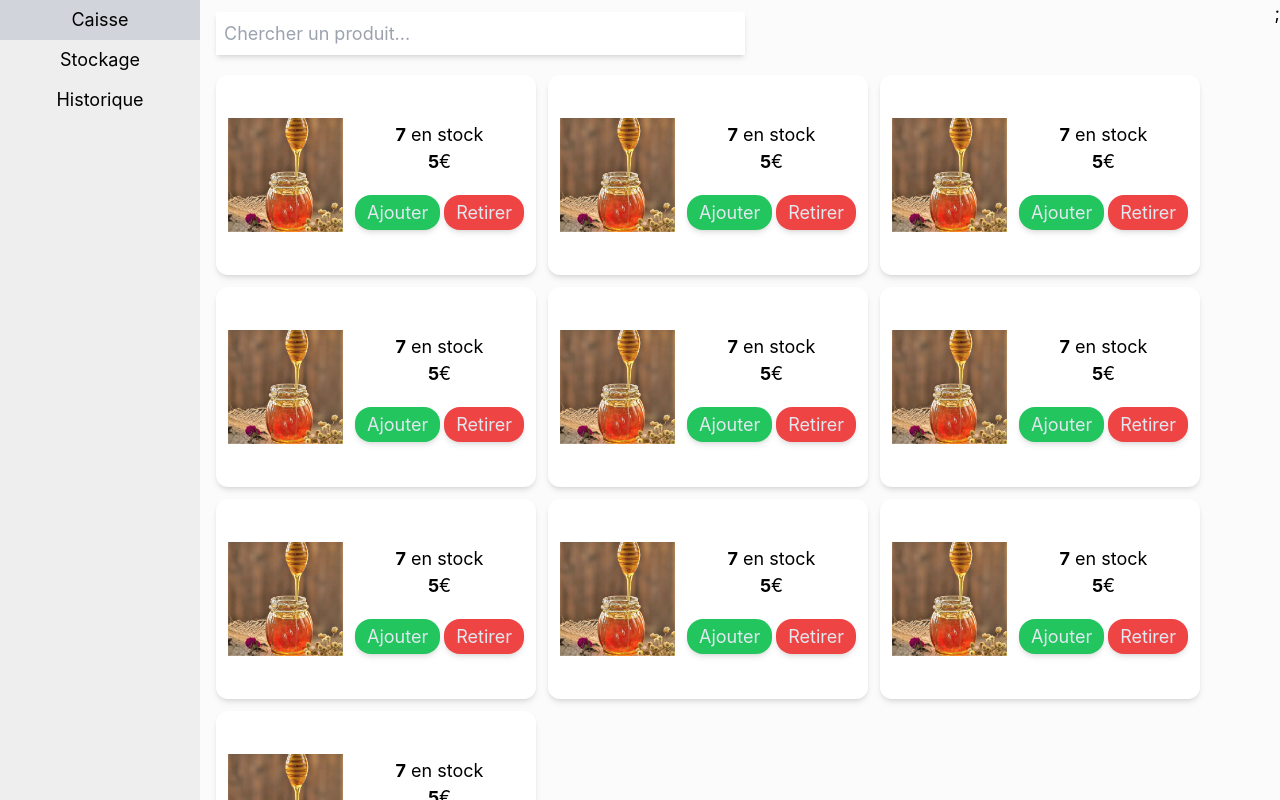
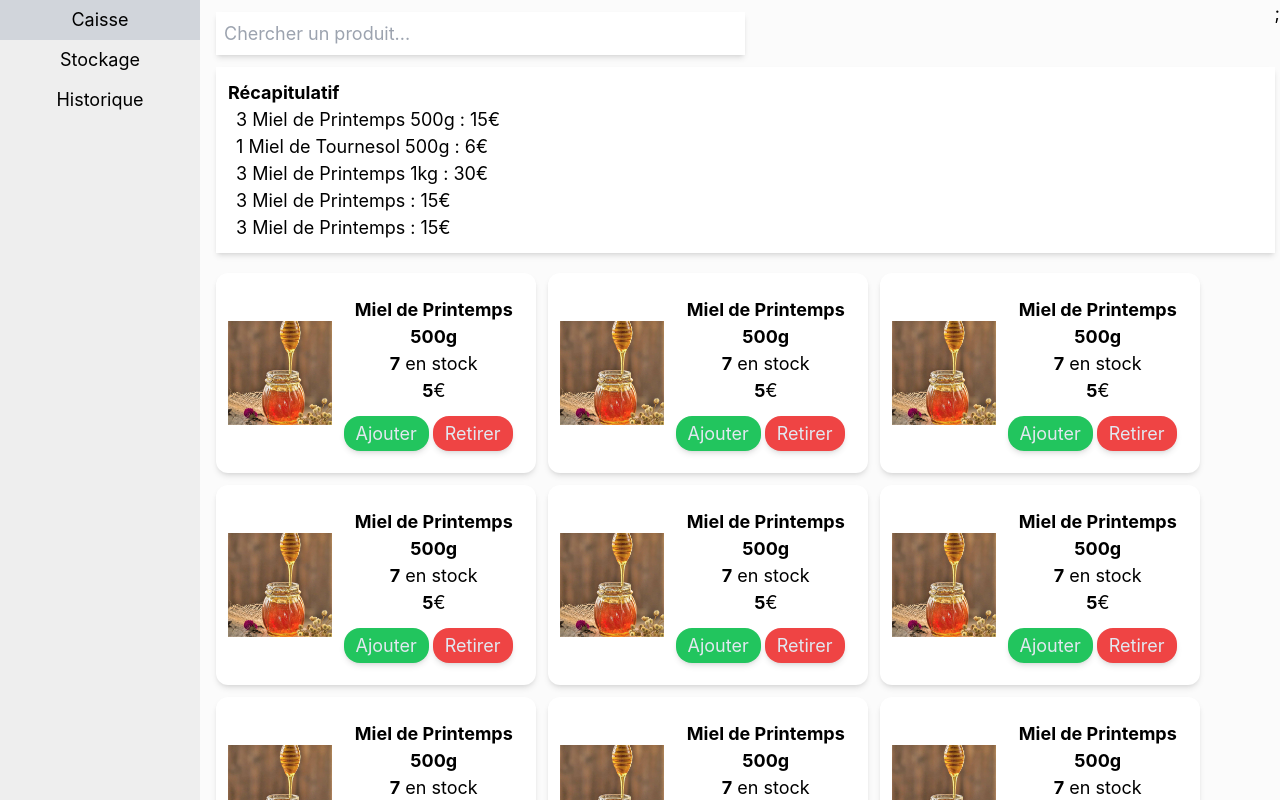
Before and after one commit to paul-rou/CashRegisterApp, a Next.js app in the folder frontend/: page / in a window 1280 px wide. Shown: the top 800 px of the page. Built offline with nearby package versions, Linux system fonts and the light colour scheme; no server answers; the database is empty.

Commit message:
[FEAT] Add SaleSummary component to Cash Header Layout

```diff
--- a/frontend/src/components/CashHeaderLayout/CashHeaderLayout.tsx
+++ b/frontend/src/components/CashHeaderLayout/CashHeaderLayout.tsx
@@ -1,9 +1,11 @@
+import SaleSummary from "../SaleSummary/SaleSummary";
 import SearchBar from "../SearchBar/SearchBar";
 
 const CashHeaderLayout = () => {
   return (
     <div className="ml-4 mt-3 mb-5">
       <SearchBar />
+      <SaleSummary />
     </div>
   );
 };
--- a/frontend/src/components/ProductCard/ProductCard.tsx
+++ b/frontend/src/components/ProductCard/ProductCard.tsx
@@ -14,12 +14,15 @@ const ProductCard = () => {
       </div>
       <div className="ml-3 mt-auto mb-auto text-center">
         <p>
+          <strong>Miel de Printemps 500g</strong>
+        </p>
+        <p>
           <strong>7</strong> en stock
         </p>
         <p>
           <strong>5</strong>€
         </p>
-        <div className="flex gap-1 mt-5">
+        <div className="flex gap-1 mt-3">
           <button className="pt-1 pb-1 pl-3 pr-3 rounded-2xl shadow-md bg-green-500 text-slate-200 hover:bg-green-600">
             Ajouter
           </button>
--- /dev/null
+++ b/frontend/src/components/SaleSummary/SaleSummary.tsx
@@ -0,0 +1,18 @@
+const SaleSummary = () => {
+  return (
+    <div className="mt-3 bg-white shadow-md p-3">
+      <h2>
+        <strong>Récapitulatif</strong>
+      </h2>
+      <div className="ml-2">
+        <p>3 Miel de Printemps 500g : 15€</p>
+        <p>1 Miel de Tournesol 500g : 6€</p>
+        <p>3 Miel de Printemps 1kg : 30€</p>
+        <p>3 Miel de Printemps : 15€</p>
+        <p>3 Miel de Printemps : 15€</p>
+      </div>
+    </div>
+  );
+};
+
+export default SaleSummary;
```
